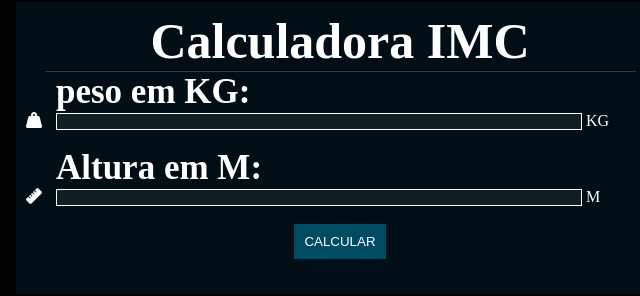
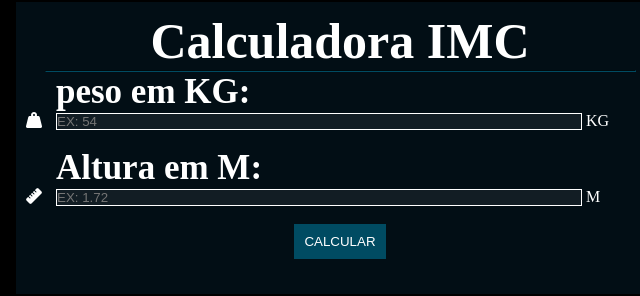
Before and after one commit to ggvictor/IMC, a plain HTML site: page index.html in a window 1280 px wide. Shown: the part 148-444 px from the top of the page, 495-1135 px from the left. Drawn offline with Linux system fonts and the light colour scheme; a web font is replaced by a local one.

Commit message:
colocando placehoder

```diff
--- a/index.html
+++ b/index.html
@@ -22,13 +22,13 @@
                     <label for="peso" class="peso">peso em KG:</label>
                     <br>
                     <i class="fa-solid fa-weight-hanging"></i>
-                    <input type="number" required name="peso" id="peso">
+                    <input type="number" required name="peso" id="peso" placeholder="EX: 54">
                     <span>KG</span>
                     <br> <br>
                     <label for="altura">Altura em M:</label>
                     <br>
                     <i class="fa-solid fa-ruler"></i>
-                    <input type="number" required name="altura" id="altura" >
+                    <input type="number" required name="altura" id="altura" placeholder="EX: 1.72">
                     <span>M</span>
                     <br> <br>
                     <div class="button" id="button"><button>CALCULAR</button></div>
```
